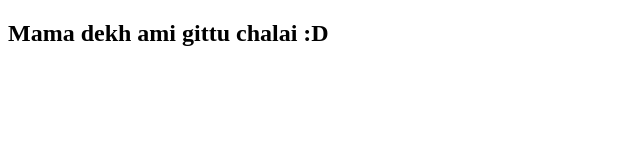
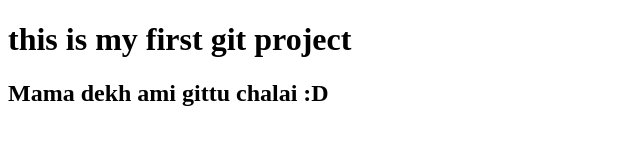
Before and after one commit to Saikat94/my-new-web-development-project-1, a plain HTML site: page index.html in a window 1280 px wide. Shown: the whole page, without its empty margins (0-640 px from the left). Drawn offline with Linux system fonts and the light colour scheme.

Commit message:
added new line

```diff
--- a/index.html
+++ b/index.html
@@ -6,6 +6,7 @@
     <title>Document</title>
 </head>
 <body>
+    <h1>this is my first git project </h1>
     <h2>Mama dekh ami gittu chalai :D </h2>
 </body>
 </html>
```
Also changed, not shown: 1 other file.
